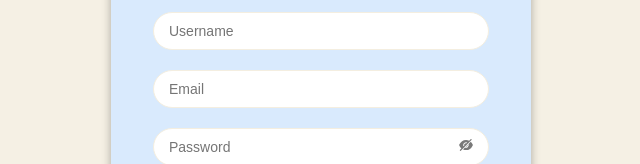
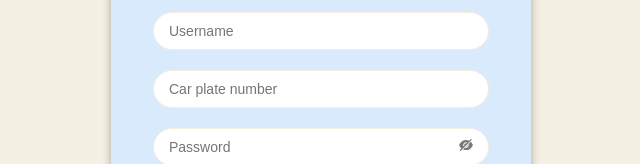
Before and after one commit to mahfouz72/al-sayes, a React (Create React App) app in the folder frontend/: page /signup in a window 1280 px wide. Shown: the part 257-421 px from the top of the page, without its empty margins (319-959 px from the left). Built offline with nearby package versions, Linux system fonts and the light colour scheme.

Commit message:
Add car plate number to signup form

```diff
--- a/frontend/src/pages/signup/Signup.jsx
+++ b/frontend/src/pages/signup/Signup.jsx
@@ -7,23 +7,24 @@ import '../../styles/form.css'
 function LoginForm(){
 
     const [username, setUsername] = useState("");
-    const [email, setEmail] = useState("");
+    const [plateNumber, setPlateNumber] = useState("");
     const [confirmPassword, setConfirmPassword] = useState("");
     const [password, setPassword] = useState("");
     const [usernameError, setUsernameError] = useState("");
-    const [emailError, setEmailError] = useState("");
+    const [plateNumberError, setplateNumberError] = useState("");
     const [passwordError, setPasswordError] = useState("");
     const [errorMessage, setErrorMessage] = useState("");
 
     const navigate = useNavigate();
 
-    function isValidEmail(email) {
-        const emailRegex = /^[^\s@]+@[^\s@]+\.[^\s@]+$/;
-        return emailRegex.test(email);
+    function isValidplate(plateNumber) {
+        const licenseRegex = /^[A-Z0-9-]{1,10}$/;
+        return licenseRegex.test(plateNumber.toUpperCase());
     }
 
     const handleSubmit = async () => {
         setUsernameError("");
+        setplateNumberError("");
         setPasswordError("");
         setErrorMessage("");
 
@@ -37,13 +38,8 @@ function LoginForm(){
             return;
         }
 
-        if(email === ''){
-            setEmailError("Email is required!");
-            return;
-        }
-
-        if(!isValidEmail(email)){
-            setEmailError("Enter a valid email");
+        if(!isValidplate(plateNumber)){
+            setplateNumberError("Invalid license number. Use letters, numbers, and hyphens only.");
             return;
         }
 
@@ -69,7 +65,7 @@ function LoginForm(){
 
         const userData = {
             username: username,
-            email: email,
+            plateNumber: plateNumber,
             password: password,
         };
 
@@ -109,12 +105,12 @@ function LoginForm(){
                 </div>
 
                 <div className="input-box">
-                    <input type="email"
-                        placeholder="Email"
-                        value={email}
-                        onChange={(e) => setEmail(e.target.value)}
+                    <input type="text"
+                        placeholder="Car plate number"
+                        value={plateNumber}
+                        onChange={(e) => setPlateNumber(e.target.value)}
                     />
-                    <p className="error">{emailError}</p>
+                    <p className="error">{plateNumberError}</p>
                 </div>
 
                 <div className="input-box">
```
